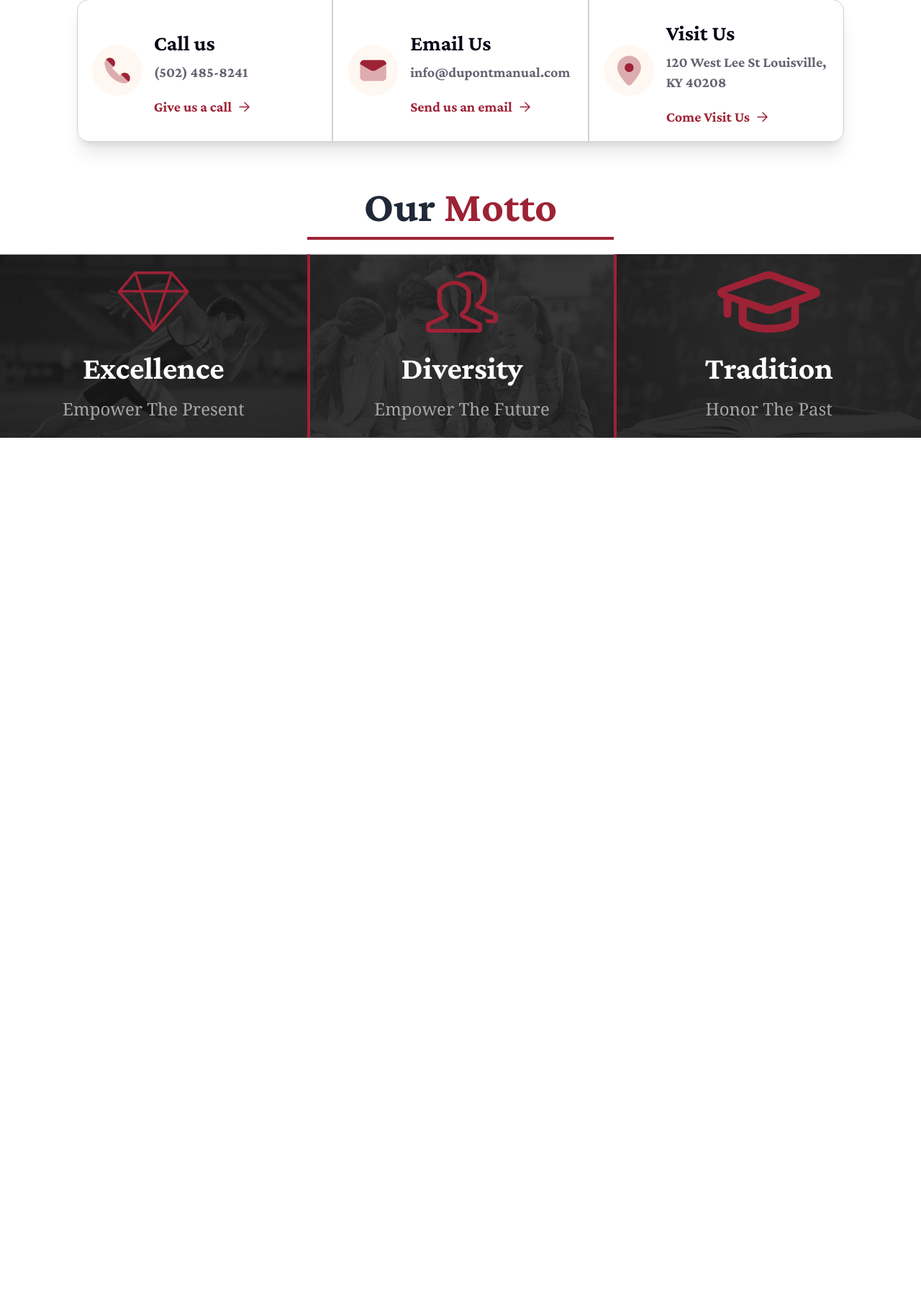
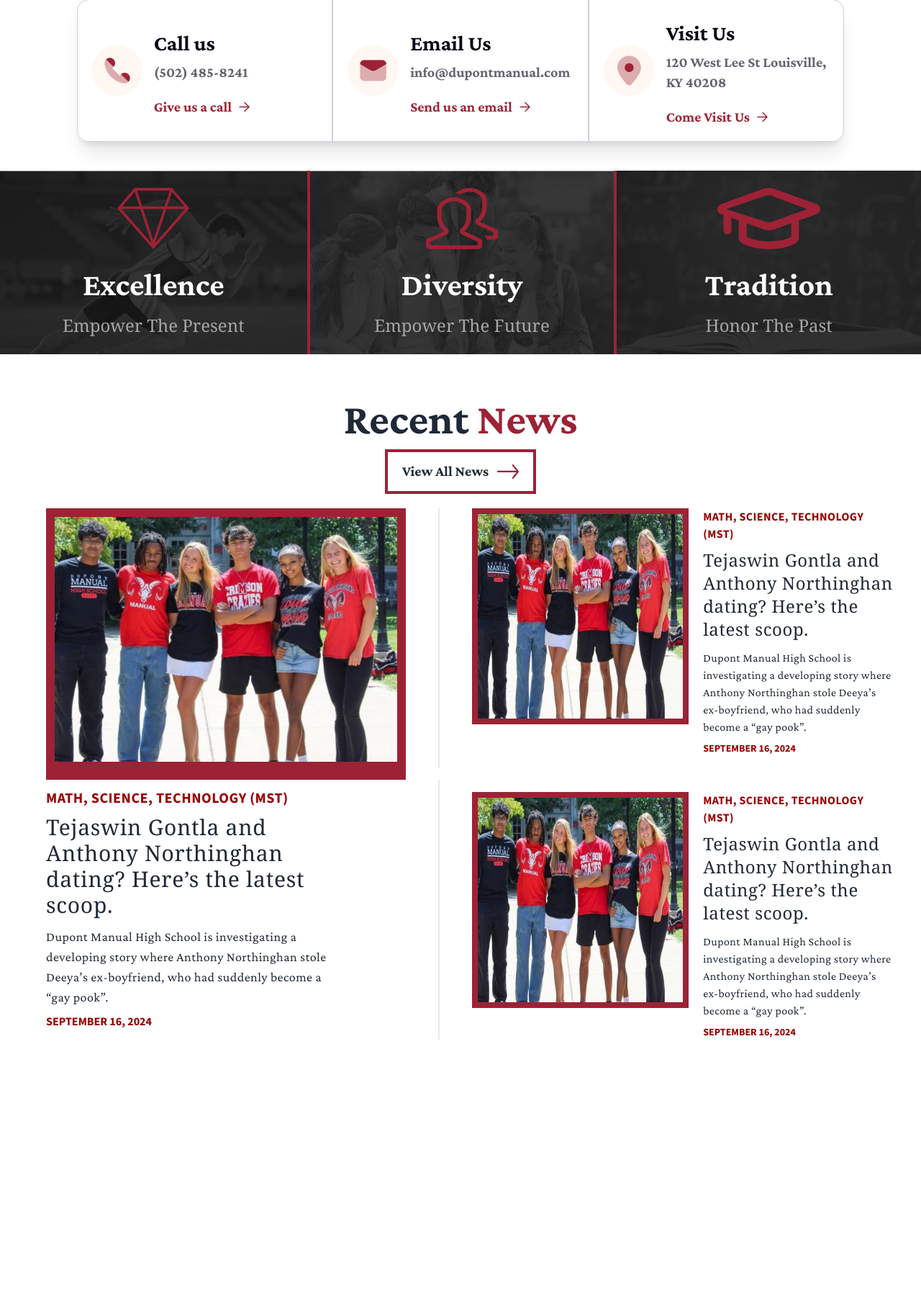
Before and after one commit to jahantaila/DupontManual, a Django app: page / in a window 1280 px wide. Shown: the part 805-2605 px from the top of the page at 72% size. Before the commit the page ends 1413 px from the top, so only its background shows below. Run offline with Django 5.2, Linux system fonts and the light colour scheme; some libraries are stand-ins or nearby versions.

Commit message:
NEWS SECTION DONE EXCEPT RESPONSIVENESS

```diff
--- a/main/static/css/style.css
+++ b/main/static/css/style.css
@@ -1,6 +1,7 @@
 
 @import url('https://fonts.googleapis.com/css2?family=Crimson+Pro:ital,wght@0,200..900;1,200..900&display=swap');
 @import url('https://fonts.googleapis.com/css2?family=Noto+Serif:ital,wght@0,100..900;1,100..900&display=swap');
+@import url('https://fonts.googleapis.com/css2?family=Source+Code+Pro:ital,wght@0,200..900;1,200..900&family=Source+Sans+3:ital,wght@0,200..900;1,200..900&display=swap');
 
 * {
     margin: 0;
@@ -9,7 +10,7 @@
 
 }
 
-*:not(.font-noto-serif) {
+*:not(.font-noto-serif):not(.font-source-sans) {
     font-family: 'Crimson Pro';
 }
 
@@ -17,3 +18,8 @@
 .font-noto-serif {
     font-family: 'Noto Serif', serif !important;
   }
+
+
+  .font-source-sans {
+    font-family: 'Source Sans 3', serif !important;
+  }
--- a/main/templates/index.html
+++ b/main/templates/index.html
@@ -248,9 +248,7 @@
 
 <div class="container mx-auto py-10">
     {% comment %} OUR MOTTO HEADING {% endcomment %}
-    <div class = "w-1/3 border-b-4 border-[#9D2235]" style = "margin: 20px auto; ">
-        <h1 class = "m-auto text-center text-6xl pb-3 font-bold">Our <span class = "text-[#9D2235]" >Motto</span></h1>
-    </div>
+
 
 
 
@@ -289,15 +287,102 @@
     </div>
   </div>
 
+    {% comment %} END our motto section {% endcomment %}
+
+
+    {% comment %} NEWS SECTION {% endcomment %}
+
+    <section id="news">
+
+        {% comment %} BUTTOM COMPONENT @utility class {% endcomment %}
+        <div class = "w-1/3 flex flex-center flex-col" style = "margin: 20px auto; ">
+            <h1 class = "m-auto text-center text-6xl pb-3 font-bold">Recent <span class = "text-[#9D2235]" >News</span></h1>
+            <button class = "m-auto text-center p-5 pt-3 pb-3 flex  font-bold border border-4 border-[#9D2235] text-xl justify-center">View All News <span> <img class = "ml-3 w-[30px]" src = "{% static './images/rightarrow.svg' %}"> </span></button>
+        </div>
+
+        <div class = "news--main flex w-full flex-row lg:flex-row sm:flex-col" >
+
+
+           {% comment %} START NEWS LEFT {% endcomment %}
+            <div class="news--left ml-[5%] w-1/2 card  rounded-box grid flex-grow place-items-left flex-col" >
+
+                <div class = "w-[500px]" style = "background-color: #9D2235">
+
+                    <img class = "p-3 w-[500px]  " src = "{% static './images/tejaswinandanthony.png' %}">
+
+                </div>
+
+                <div class = "w-[80%] mt-3">
+                    <p class = "font-source-sans text-[#990000] text-xl font-bold uppercase  tracking-wide">Math, Science, Technology (MST)</p>
+
+                    <h1 class = "font-noto-serif text-3xl tracking-wide mt-2">Tejaswin Gontla and Anthony Northinghan dating? Here’s the latest scoop. </h1>
+
+                    <p class = "tracking-wide text-lg mt-3">Dupont Manual High School is investigating a developing story where Anthony Northinghan stole Deeya’s ex-boyfriend, who had suddenly become a “gay pook”. </p>
+
+                    <p class = "font-source-sans text-md uppercase text-[#990000] font-bold mt-2">September 16, 2024</p>
+                </div>
+
+            </div>
+            {% comment %} END NEWS LEFT {% endcomment %}
+
+
+            <div class="divider lg:divider-horizontal mx-10"> </div>
+
+            {% comment %} START NEWS RIGHT {% endcomment %}
+            <div class="news--right w-[60%] card  rounded-box  flex-grow place-items-right mr-[3%]">
+
+                <div class = "news--right--element flex flex-row  " >
+
+                    <div class="flex flex-col h-[300px]" style="background-color: #9D2235">
+                        <img class="p-2 w-[500px] h-[300px]" src="{% static './images/tejaswinandanthony.png' %}">
+                    </div>
+
+
+                    <div class = "flex flex-col w-3/4 ml-[20px]">
+                        <p class = "font-source-sans text-[#990000] text-md font-bold uppercase  tracking-wide">Math, Science, Technology (MST)</p>
+
+                        <h1 class = "font-noto-serif text-2xl tracking-wide mt-2">Tejaswin Gontla and Anthony Northinghan dating? Here’s the latest scoop. </h1>
+
+                        <p class = "tracking-wide text-md mt-3">Dupont Manual High School is investigating a developing story where Anthony Northinghan stole Deeya’s ex-boyfriend, who had suddenly become a “gay pook”. </p>
+
+                        <p class = "font-source-sans text-sm uppercase text-[#990000] font-bold mt-2">September 16, 2024</p>
+                    </div>
+
+                </div>
+
+                <div class = "news--right--element flex flex-row mt-[50px]  " >
+
+                    <div class="flex flex-col h-[300px]" style="background-color: #9D2235">
+                        <img class="p-2 w-[500px] h-[300px]" src="{% static './images/tejaswinandanthony.png' %}">
+                    </div>
+
+
+                    <div class = "flex flex-col w-3/4 ml-[20px]">
+                        <p class = "font-source-sans text-[#990000] text-md font-bold uppercase  tracking-wide">Math, Science, Technology (MST)</p>
+
+                        <h1 class = "font-noto-serif text-2xl tracking-wide mt-2">Tejaswin Gontla and Anthony Northinghan dating? Here’s the latest scoop. </h1>
+
+                        <p class = "tracking-wide text-md mt-3">Dupont Manual High School is investigating a developing story where Anthony Northinghan stole Deeya’s ex-boyfriend, who had suddenly become a “gay pook”. </p>
+
+                        <p class = "font-source-sans text-sm uppercase text-[#990000] font-bold mt-2">September 16, 2024</p>
+                    </div>
+
+                </div>
 
 
 
 
 
-
-    {% comment %} END our motto section {% endcomment %}
+            </div>
+            {% comment %} END NEWS RIGHT {% endcomment %}
 
 
 
+        </div>
+
+    </section>
+
+    <div style = "height: 100vh;"> </div>
+
 </body>
 </html>
```
Also changed, not shown: main/static/images/rightarrow.svg (added), main/static/images/tejaswinandanthony.png (added).
